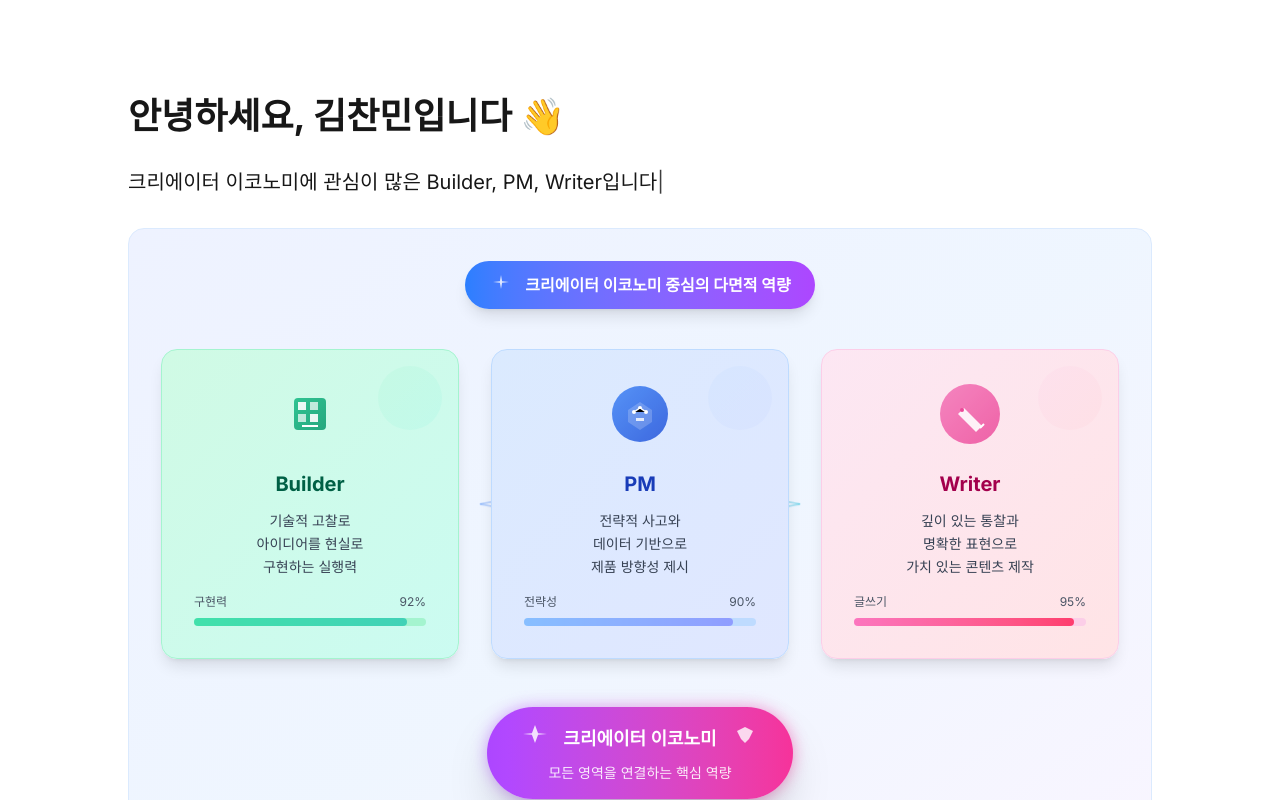
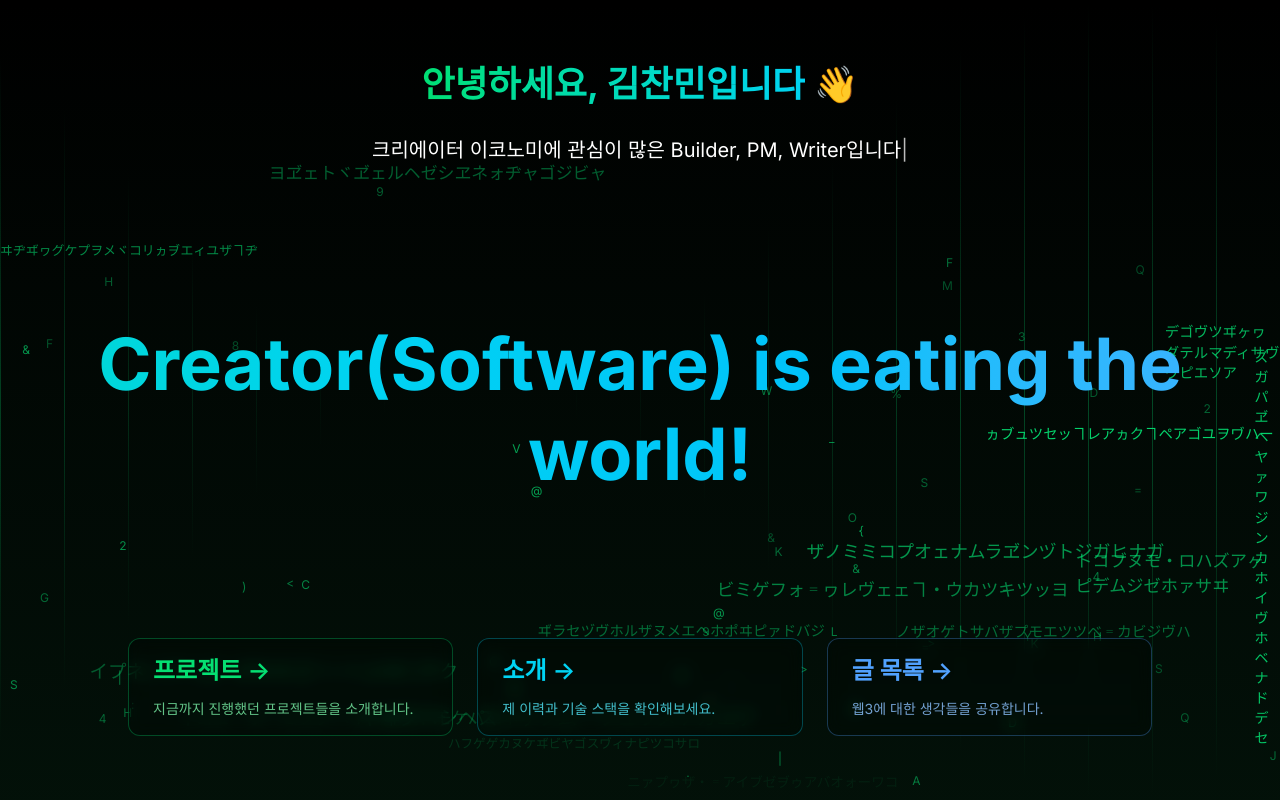
Before and after one commit to chanmkim/chanmkim-writing, a Next.js app: page / in a window 1280 px wide. Shown: the top 800 px of the page. Built offline with nearby package versions, Linux system fonts and the light colour scheme.

Commit message:
intro: 매트릭스 스타일구현

```diff
--- a/package.json
+++ b/package.json
@@ -15,7 +15,7 @@
     "@mdx-js/react": "^3.1.0",
     "@next/mdx": "^15.3.4",
     "@tailwindcss/typography": "^0.5.16",
-    "framer-motion": "^12.19.2",
+    "framer-motion": "^12.23.0",
     "gray-matter": "^4.0.3",
     "next": "15.3.4",
     "next-mdx-remote": "^5.0.0",
--- a/src/app/page.tsx
+++ b/src/app/page.tsx
@@ -1,12 +1,123 @@
+'use client'
+
 import Link from 'next/link'
+import { motion } from 'framer-motion'
 import TypingEffect from '@/components/typing-effect'
+import { useEffect, useState } from 'react'
 
 export default function Home() {
+  const [matrixChars, setMatrixChars] = useState<string[]>([])
+
+  useEffect(() => {
+    const chars = 'ABCDEFGHIJKLMNOPQRSTUVWXYZ0123456789@#$%^&*()_+-=[]{}|;:,.<>?'
+    const matrixCharsArray = Array.from({ length: 100 }, () =>
+      chars[Math.floor(Math.random() * chars.length)]
+    )
+    setMatrixChars(matrixCharsArray)
+
+    const interval = setInterval(() => {
+      setMatrixChars(prev =>
+        prev.map(() => chars[Math.floor(Math.random() * chars.length)])
+      )
+    }, 100)
+
+    return () => clearInterval(interval)
+  }, [])
+
   return (
-    <main className="flex min-h-screen flex-col items-center p-4 sm:p-8 md:p-12 lg:p-24">
-      <div className="z-10 max-w-5xl w-full items-center justify-between font-mono text-sm">
-        <h1 className="text-2xl sm:text-3xl md:text-4xl font-bold mb-4 sm:mb-6 md:mb-8">안녕하세요, 김찬민입니다 👋</h1>
-        <p className="text-lg sm:text-xl mb-4 sm:mb-6 md:mb-8">
+    <main className="relative flex min-h-screen flex-col items-center justify-between overflow-hidden">
+      {/* 매트릭스 배경 */}
+      <div className="absolute inset-0 -z-10 bg-black">
+        {/* 매트릭스 문자들 */}
+        <div className="absolute inset-0 overflow-hidden">
+          {matrixChars.map((char, index) => (
+            <motion.div
+              key={index}
+              className="absolute text-green-400 text-xs font-mono opacity-20"
+              style={{
+                left: `${Math.random() * 100}%`,
+                top: `${Math.random() * 100}%`,
+                animationDelay: `${Math.random() * 2}s`
+              }}
+              animate={{
+                y: [0, window.innerHeight],
+                opacity: [0.2, 0.8, 0.2]
+              }}
+              transition={{
+                duration: 3 + Math.random() * 2,
+                repeat: Infinity,
+                ease: "linear"
+              }}
+            >
+              {char}
+            </motion.div>
+          ))}
+        </div>
+
+        {/* 매트릭스 그리드 효과 */}
+        <div className="absolute inset-0 bg-gradient-to-b from-transparent via-green-900/10 to-green-900/20" />
+
+        {/* 추가적인 매트릭스 레이어 */}
+        <div className="absolute inset-0">
+          {Array.from({ length: 20 }, (_, i) => (
+            <motion.div
+              key={`column-${i}`}
+              className="absolute top-0 w-px h-full bg-gradient-to-b from-transparent via-green-400/30 to-transparent"
+              style={{ left: `${(i * 5) % 100}%` }}
+              animate={{
+                opacity: [0, 1, 0],
+                scaleY: [0, 1, 0]
+              }}
+              transition={{
+                duration: 4,
+                repeat: Infinity,
+                delay: i * 0.2,
+                ease: "easeInOut"
+              }}
+            />
+          ))}
+        </div>
+
+        {/* 매트릭스 코드 레인 효과 */}
+        <div className="absolute inset-0">
+          {Array.from({ length: 15 }, (_, i) => (
+            <motion.div
+              key={`rain-${i}`}
+              className="absolute top-0 text-green-400 text-sm font-mono opacity-60"
+              style={{
+                left: `${(i * 7) % 100}%`,
+                fontSize: `${12 + Math.random() * 8}px`
+              }}
+              animate={{
+                y: [0, window.innerHeight],
+                opacity: [0, 1, 0]
+              }}
+              transition={{
+                duration: 2 + Math.random() * 3,
+                repeat: Infinity,
+                delay: i * 0.3,
+                ease: "linear"
+              }}
+            >
+              {Array.from({ length: 20 }, () =>
+                String.fromCharCode(0x30A0 + Math.random() * 96)
+              ).join('')}
+            </motion.div>
+          ))}
+        </div>
+      </div>
+
+      {/* 상단 소개 섹션 */}
+      <motion.div
+        className="z-10 max-w-5xl w-full text-center pt-8 sm:pt-12 md:pt-16"
+        initial={{ opacity: 0, y: -20 }}
+        animate={{ opacity: 1, y: 0 }}
+        transition={{ duration: 0.8 }}
+      >
+        <h1 className="text-2xl sm:text-3xl md:text-4xl font-bold mb-4 sm:mb-6 md:mb-8">
+          <span className="bg-gradient-to-r from-green-400 to-cyan-400 bg-clip-text text-transparent">안녕하세요, 김찬민입니다</span> 👋
+        </h1>
+        <p className="text-lg sm:text-xl mb-4 sm:mb-6 md:mb-8 text-white">
           <TypingEffect
             text="크리에이터 이코노미에 관심이 많은 Builder, PM, Writer입니다"
             speed={80}
@@ -14,241 +125,104 @@ export default function Home() {
             repeatDelay={3000}
           />
         </p>
+      </motion.div>
 
-        {/* 그래픽 인포그래픽 섹션 */}
-        <div className="mb-8 sm:mb-10 md:mb-12 p-4 sm:p-6 md:p-8 rounded-2xl bg-gradient-to-br from-indigo-50 via-blue-50 to-purple-50 dark:from-gray-900 dark:via-blue-900/20 dark:to-purple-900/20 border border-blue-100 dark:border-gray-700">
-          {/* 메인 타이틀 */}
-          <div className="text-center mb-6 sm:mb-8 md:mb-10">
-            <div className="inline-flex items-center gap-2 sm:gap-3 px-4 sm:px-6 py-2 sm:py-3 bg-gradient-to-r from-blue-500 to-purple-500 text-white rounded-full shadow-lg text-sm sm:text-base">
-              <svg width="20" height="20" viewBox="0 0 24 24" fill="none" className="animate-pulse sm:w-6 sm:h-6">
-                <path d="M12 2L13.09 8.26L20 9L13.09 9.74L12 16L10.91 9.74L4 9L10.91 8.26L12 2Z" fill="currentColor"/>
-              </svg>
-              <span className="font-bold text-xs sm:text-sm md:text-base">크리에이터 이코노미 중심의 다면적 역량</span>
+      {/* 중앙 메인 문구 */}
+      <motion.div
+        className="flex-1 flex items-center justify-center z-10 px-4"
+        initial={{ opacity: 0, scale: 0.8 }}
+        animate={{ opacity: 1, scale: 1 }}
+        transition={{ duration: 1, delay: 0.5 }}
+      >
+        <div className="text-center">
+          <motion.h2
+            className="text-3xl sm:text-4xl md:text-6xl lg:text-7xl font-bold mb-4 bg-gradient-to-r from-green-400 via-cyan-400 to-blue-400 bg-clip-text text-transparent leading-tight"
+            animate={{
+              backgroundPosition: ["0% 50%", "100% 50%", "0% 50%"],
+            }}
+            transition={{
+              duration: 8,
+              repeat: Infinity,
+              ease: "easeInOut"
+            }}
+            style={{
+              backgroundSize: "200% 200%"
+            }}
+          >
+            Creator(Software) is eating the world!
+          </motion.h2>
         </div>
-          </div>
+      </motion.div>
 
-          {/* 3개 역할 카드와 연결선 */}
-          <div className="relative">
-            {/* 연결선 SVG - 모바일에서는 숨김 */}
-            <svg className="absolute top-1/2 left-1/2 transform -translate-x-1/2 -translate-y-1/2 w-full h-32 z-0 hidden md:block" viewBox="0 0 800 200">
-              <defs>
-                <linearGradient id="lineGradient" x1="0%" y1="0%" x2="100%" y2="0%">
-                  <stop offset="0%" stopColor="#3b82f6" stopOpacity="0.3"/>
-                  <stop offset="50%" stopColor="#8b5cf6" stopOpacity="0.5"/>
-                  <stop offset="100%" stopColor="#06b6d4" stopOpacity="0.3"/>
-                </linearGradient>
-              </defs>
-              <path d="M 150 100 Q 400 50 650 100" stroke="url(#lineGradient)" strokeWidth="3" fill="none" className="animate-pulse"/>
-              <path d="M 150 100 Q 400 150 650 100" stroke="url(#lineGradient)" strokeWidth="3" fill="none" className="animate-pulse" style={{animationDelay: '0.5s'}}/>
-            </svg>
-
-            <div className="grid grid-cols-1 md:grid-cols-3 gap-4 sm:gap-6 md:gap-8 relative z-10">
-              {/* Builder 카드 */}
-              <div className="group cursor-pointer">
-                <div className="relative p-4 sm:p-6 md:p-8 bg-gradient-to-br from-emerald-100 to-teal-100 dark:from-emerald-900/30 dark:to-teal-900/30 rounded-2xl shadow-lg hover:shadow-2xl transition-all duration-500 hover:-translate-y-2 border border-emerald-200 dark:border-emerald-700">
-                  <div className="absolute top-2 sm:top-4 right-2 sm:right-4 w-12 h-12 sm:w-16 sm:h-16 bg-gradient-to-br from-emerald-200 to-teal-200 dark:from-emerald-800 dark:to-teal-800 rounded-full opacity-20"></div>
-
-                  <div className="relative mb-4 sm:mb-6">
-                    <svg width="48" height="48" viewBox="0 0 64 64" className="mx-auto group-hover:scale-110 transition-transform duration-300 sm:w-16 sm:h-16">
-                      <rect x="16" y="16" width="32" height="32" rx="4" fill="url(#builderGradient)" className="animate-pulse"/>
-                      <defs>
-                        <linearGradient id="builderGradient" x1="0%" y1="0%" x2="100%" y2="100%">
-                          <stop offset="0%" stopColor="#10b981"/>
-                          <stop offset="100%" stopColor="#059669"/>
-                        </linearGradient>
-                      </defs>
-                      <rect x="20" y="20" width="8" height="8" fill="white" opacity="0.9"/>
-                      <rect x="32" y="20" width="8" height="8" fill="white" opacity="0.7"/>
-                      <rect x="20" y="32" width="8" height="8" fill="white" opacity="0.7"/>
-                      <rect x="32" y="32" width="8" height="8" fill="white" opacity="0.9"/>
-                      <path d="M24 44 L40 44" stroke="white" strokeWidth="2"/>
-                    </svg>
-                  </div>
-
-                  <h3 className="text-lg sm:text-xl font-bold mb-2 sm:mb-3 text-center text-emerald-800 dark:text-emerald-200">Builder</h3>
-                  <p className="text-xs sm:text-sm text-gray-700 dark:text-gray-300 text-center leading-relaxed">
-                    기술적 고찰로<br/>아이디어를 현실로<br/>구현하는 실행력
-                  </p>
-
-                  <div className="mt-3 sm:mt-4 space-y-2">
-                    <div className="flex justify-between text-xs text-gray-600 dark:text-gray-400">
-                      <span>구현력</span>
-                      <span>92%</span>
-                    </div>
-                    <div className="w-full bg-emerald-200 dark:bg-emerald-800 rounded-full h-2">
-                      <div className="bg-gradient-to-r from-emerald-400 to-teal-500 h-2 rounded-full w-[92%] animate-pulse" style={{animationDelay: '0.3s'}}></div>
-                    </div>
-                  </div>
-                </div>
-              </div>
-
-              {/* PM 카드 */}
-              <div className="group cursor-pointer">
-                <div className="relative p-4 sm:p-6 md:p-8 bg-gradient-to-br from-blue-100 to-indigo-100 dark:from-blue-900/30 dark:to-indigo-900/30 rounded-2xl shadow-lg hover:shadow-2xl transition-all duration-500 hover:-translate-y-2 border border-blue-200 dark:border-blue-700">
-                  <div className="absolute top-2 sm:top-4 right-2 sm:right-4 w-12 h-12 sm:w-16 sm:h-16 bg-gradient-to-br from-blue-200 to-indigo-200 dark:from-blue-800 dark:to-indigo-800 rounded-full opacity-20"></div>
-
-                  <div className="relative mb-4 sm:mb-6">
-                    <svg width="48" height="48" viewBox="0 0 64 64" className="mx-auto group-hover:scale-110 transition-transform duration-300 sm:w-16 sm:h-16">
-                      <circle cx="32" cy="32" r="28" fill="url(#pmGradient)" className="animate-pulse"/>
-                      <defs>
-                        <linearGradient id="pmGradient" x1="0%" y1="0%" x2="100%" y2="100%">
-                          <stop offset="0%" stopColor="#3b82f6"/>
-                          <stop offset="100%" stopColor="#1d4ed8"/>
-                        </linearGradient>
-                      </defs>
-                      <path d="M20 28 L32 20 L44 28 L44 40 L32 48 L20 40 Z" fill="white" opacity="0.2"/>
-                      <circle cx="26" cy="30" r="2" fill="white"/>
-                      <circle cx="32" cy="26" r="2" fill="white"/>
-                      <circle cx="38" cy="30" r="2" fill="white"/>
-                      <path d="M26 30 L32 26 L38 30" stroke="white" strokeWidth="1.5"/>
-                      <rect x="28" y="36" width="8" height="3" fill="white" opacity="0.8"/>
-                    </svg>
-                  </div>
-
-                  <h3 className="text-lg sm:text-xl font-bold mb-2 sm:mb-3 text-center text-blue-800 dark:text-blue-200">PM</h3>
-                  <p className="text-xs sm:text-sm text-gray-700 dark:text-gray-300 text-center leading-relaxed">
-                    전략적 사고와<br/>데이터 기반으로<br/>제품 방향성 제시
-                  </p>
-
-                  <div className="mt-3 sm:mt-4 space-y-2">
-                    <div className="flex justify-between text-xs text-gray-600 dark:text-gray-400">
-                      <span>전략성</span>
-                      <span>90%</span>
-                    </div>
-                    <div className="w-full bg-blue-200 dark:bg-blue-800 rounded-full h-2">
-                      <div className="bg-gradient-to-r from-blue-400 to-indigo-500 h-2 rounded-full w-[90%] animate-pulse" style={{animationDelay: '0.6s'}}></div>
-                    </div>
-                  </div>
-                </div>
-              </div>
-
-              {/* Writer 카드 */}
-              <div className="group cursor-pointer">
-                <div className="relative p-4 sm:p-6 md:p-8 bg-gradient-to-br from-pink-100 to-rose-100 dark:from-pink-900/30 dark:to-rose-900/30 rounded-2xl shadow-lg hover:shadow-2xl transition-all duration-500 hover:-translate-y-2 border border-pink-200 dark:border-pink-700">
-                  {/* 배경 데코레이션 */}
-                  <div className="absolute top-2 sm:top-4 right-2 sm:right-4 w-12 h-12 sm:w-16 sm:h-16 bg-gradient-to-br from-pink-200 to-rose-200 dark:from-pink-800 dark:to-rose-800 rounded-full opacity-20"></div>
-
-                  {/* SVG 아이콘 */}
-                  <div className="relative mb-4 sm:mb-6">
-                    <svg width="48" height="48" viewBox="0 0 64 64" className="mx-auto group-hover:scale-110 transition-transform duration-300 sm:w-16 sm:h-16">
-                      <circle cx="32" cy="32" r="30" fill="url(#writerGradient)" className="animate-pulse"/>
-                      <defs>
-                        <linearGradient id="writerGradient" x1="0%" y1="0%" x2="100%" y2="100%">
-                          <stop offset="0%" stopColor="#f472b6"/>
-                          <stop offset="100%" stopColor="#ec4899"/>
-                        </linearGradient>
-                      </defs>
-                      <path d="M20 32 L26 26 L44 44 L38 50 L20 32" fill="white" opacity="0.9"/>
-                      <path d="M42 46 L46 42" stroke="white" strokeWidth="2"/>
-                      <circle cx="24" cy="28" r="2" fill="#ec4899"/>
-                    </svg>
-                  </div>
-
-                  <h3 className="text-lg sm:text-xl font-bold mb-2 sm:mb-3 text-center text-pink-800 dark:text-pink-200">Writer</h3>
-                  <p className="text-xs sm:text-sm text-gray-700 dark:text-gray-300 text-center leading-relaxed">
-                    깊이 있는 통찰과<br/>명확한 표현으로<br/>가치 있는 콘텐츠 제작
-                  </p>
-
-                  {/* 스킬 바 */}
-                  <div className="mt-3 sm:mt-4 space-y-2">
-                    <div className="flex justify-between text-xs text-gray-600 dark:text-gray-400">
-                      <span>글쓰기</span>
-                      <span>95%</span>
-                    </div>
-                    <div className="w-full bg-pink-200 dark:bg-pink-800 rounded-full h-2">
-                      <div className="bg-gradient-to-r from-pink-400 to-rose-500 h-2 rounded-full w-[95%] animate-pulse"></div>
-                    </div>
-                  </div>
-                </div>
-              </div>
-            </div>
-          </div>
-
-          {/* 중앙 크리에이터 이코노미 허브 */}
-          <div className="relative mt-8 sm:mt-10 md:mt-12">
-            <div className="text-center">
-              <div className="inline-block relative">
-                <div className="absolute inset-0 bg-gradient-to-r from-purple-400 to-pink-400 rounded-full blur opacity-75 animate-pulse"></div>
-                <div className="relative bg-gradient-to-r from-purple-500 to-pink-500 text-white px-4 sm:px-6 md:px-8 py-3 sm:py-4 rounded-full shadow-2xl">
-                  <div className="flex items-center gap-2 sm:gap-3">
-                    <svg width="24" height="24" viewBox="0 0 32 32" className="animate-pulse sm:w-8 sm:h-8">
-                      <path d="M16 2 L19.09 10.26 L28 11 L19.09 11.74 L16 20 L12.91 11.74 L4 11 L12.91 10.26 L16 2Z" fill="currentColor"/>
-                    </svg>
-                    <span className="text-sm sm:text-base md:text-lg font-bold">크리에이터 이코노미</span>
-                    <svg width="24" height="24" viewBox="0 0 32 32" className="animate-bounce sm:w-8 sm:h-8">
-                      <path d="M8 12 L16 8 L24 12 L20 20 L16 24 L12 20 Z" fill="currentColor" opacity="0.8"/>
-                    </svg>
-                  </div>
-                  <p className="text-xs sm:text-sm mt-1 sm:mt-2 opacity-90">모든 영역을 연결하는 핵심 역량</p>
-                </div>
-              </div>
-            </div>
-          </div>
-
-          {/* 하단 통계 */}
-          <div className="grid grid-cols-3 gap-2 sm:gap-4 mt-6 sm:mt-8 pt-4 sm:pt-6 border-t border-gray-200 dark:border-gray-700">
-            <div className="text-center">
-              <div className="text-lg sm:text-xl md:text-2xl font-bold text-emerald-600 dark:text-emerald-400 mb-1">10+</div>
-              <div className="text-xs text-gray-600 dark:text-gray-400">개발 경험</div>
-            </div>
-            <div className="text-center">
-              <div className="text-lg sm:text-xl md:text-2xl font-bold text-blue-600 dark:text-blue-400 mb-1">3+</div>
-              <div className="text-xs text-gray-600 dark:text-gray-400">전략 수립</div>
-            </div>
-            <div className="text-center">
-              <div className="text-lg sm:text-xl md:text-2xl font-bold text-pink-600 dark:text-pink-400 mb-1">5+</div>
-              <div className="text-xs text-gray-600 dark:text-gray-400">창의적 프로젝트</div>
-            </div>
-          </div>
-        </div>
-
+      {/* 하단 메뉴 섹션 */}
+      <motion.div
+        className="z-10 max-w-5xl w-full pb-8 sm:pb-12 md:pb-16"
+        initial={{ opacity: 0, y: 20 }}
+        animate={{ opacity: 1, y: 0 }}
+        transition={{ duration: 0.8, delay: 1.2 }}
+      >
         <div className="grid grid-cols-1 md:grid-cols-3 gap-4 sm:gap-6">
+          <motion.div
+            whileHover={{ scale: 1.05 }}
+            whileTap={{ scale: 0.95 }}
+          >
             <Link
               href="/projects"
-            className="group rounded-lg border border-transparent px-4 sm:px-5 py-3 sm:py-4 transition-colors hover:border-gray-300 hover:bg-gray-100 hover:dark:border-neutral-700 hover:dark:bg-neutral-800/30"
+              className="group block rounded-xl border border-green-400/30 px-6 py-4 transition-all duration-300 hover:border-green-300 hover:bg-green-900/20 backdrop-blur-sm bg-black/20"
             >
-            <h2 className="mb-2 sm:mb-3 text-xl sm:text-2xl font-semibold">
+              <h2 className="mb-3 text-xl sm:text-2xl font-semibold text-green-400">
                 프로젝트{" "}
                 <span className="inline-block transition-transform group-hover:translate-x-1 motion-reduce:transform-none">
                   -&gt;
                 </span>
               </h2>
-            <p className="m-0 max-w-[30ch] text-sm opacity-50">
+              <p className="m-0 max-w-[30ch] text-sm text-green-300/80">
                 지금까지 진행했던 프로젝트들을 소개합니다.
               </p>
             </Link>
+          </motion.div>
 
+          <motion.div
+            whileHover={{ scale: 1.05 }}
+            whileTap={{ scale: 0.95 }}
+          >
             <Link
               href="/about"
-            className="group rounded-lg border border-transparent px-4 sm:px-5 py-3 sm:py-4 transition-colors hover:border-gray-300 hover:bg-gray-100 hover:dark:border-neutral-700 hover:dark:bg-neutral-800/30"
+              className="group block rounded-xl border border-cyan-400/30 px-6 py-4 transition-all duration-300 hover:border-cyan-300 hover:bg-cyan-900/20 backdrop-blur-sm bg-black/20"
             >
-            <h2 className="mb-2 sm:mb-3 text-xl sm:text-2xl font-semibold">
+              <h2 className="mb-3 text-xl sm:text-2xl font-semibold text-cyan-400">
                 소개{" "}
                 <span className="inline-block transition-transform group-hover:translate-x-1 motion-reduce:transform-none">
                   -&gt;
                 </span>
               </h2>
-            <p className="m-0 max-w-[30ch] text-sm opacity-50">
+              <p className="m-0 max-w-[30ch] text-sm text-cyan-300/80">
                 제 이력과 기술 스택을 확인해보세요.
               </p>
             </Link>
+          </motion.div>
 
+          <motion.div
+            whileHover={{ scale: 1.05 }}
+            whileTap={{ scale: 0.95 }}
+          >
             <Link
               href="/writing-list"
-            className="group rounded-lg border border-transparent px-4 sm:px-5 py-3 sm:py-4 transition-colors hover:border-gray-300 hover:bg-gray-100 hover:dark:border-neutral-700 hover:dark:bg-neutral-800/30"
+              className="group block rounded-xl border border-blue-400/30 px-6 py-4 transition-all duration-300 hover:border-blue-300 hover:bg-blue-900/20 backdrop-blur-sm bg-black/20"
             >
-            <h2 className="mb-2 sm:mb-3 text-xl sm:text-2xl font-semibold">
+              <h2 className="mb-3 text-xl sm:text-2xl font-semibold text-blue-400">
                 글 목록{" "}
                 <span className="inline-block transition-transform group-hover:translate-x-1 motion-reduce:transform-none">
                   -&gt;
                 </span>
               </h2>
-            <p className="m-0 max-w-[30ch] text-sm opacity-50">
-              웹3, 크리에이터 이코노미에 대한 생각들을 공유합니다.
+              <p className="m-0 max-w-[30ch] text-sm text-blue-300/80">
+                웹3에 대한 생각들을 공유합니다.
               </p>
             </Link>
+          </motion.div>
         </div>
-      </div>
+      </motion.div>
     </main>
   )
 }
--- a/tailwind.config.ts
+++ b/tailwind.config.ts
@@ -13,6 +13,17 @@ const config: Config = {
         'gradient-conic':
           'conic-gradient(from 180deg at 50% 50%, var(--tw-gradient-stops))',
       },
+      animation: {
+        'float': 'float 6s ease-in-out infinite',
+        'float-delay': 'float 8s ease-in-out infinite 1s',
+        'float-slow': 'float 10s ease-in-out infinite 2s',
+      },
+      keyframes: {
+        float: {
+          '0%, 100%': { transform: 'translateY(0) scale(1)' },
+          '50%': { transform: 'translateY(-20px) scale(1.1)' },
+        },
+      },
     },
   },
   plugins: [require('@tailwindcss/typography')],
```
Also changed, not shown: 1 other file (tests, documents, lock files or other folders). Lines whose indentation alone changed are shown as unchanged.
